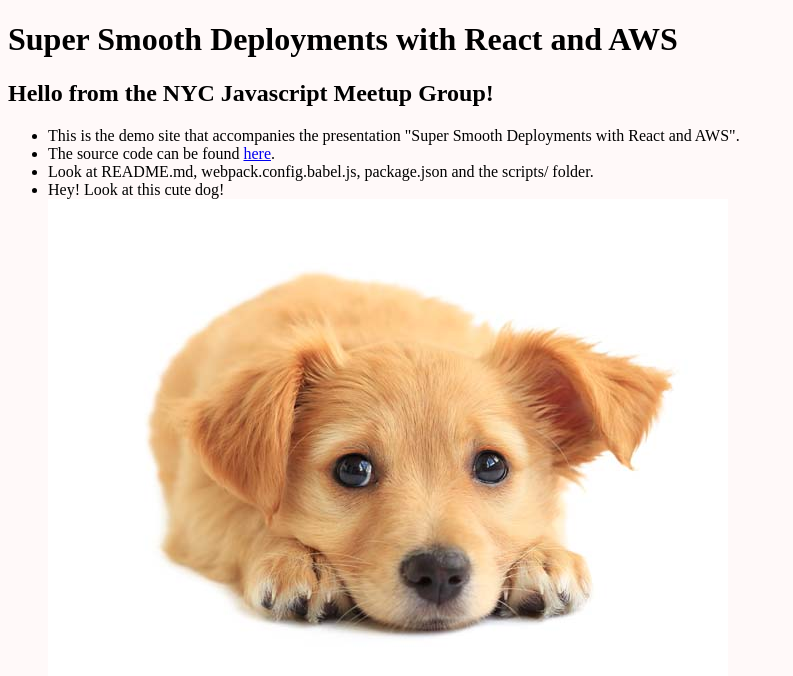
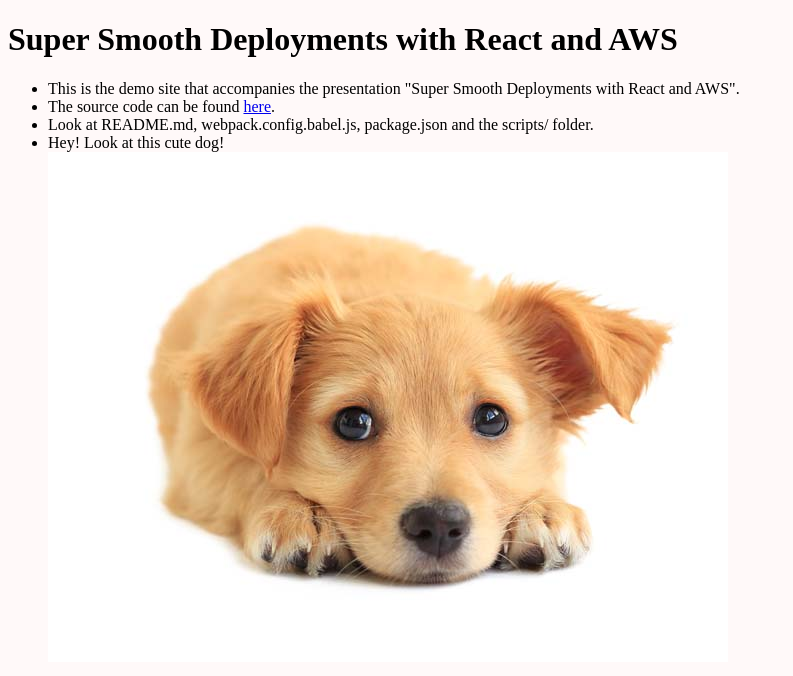
Before and after one commit to rbalicki2/react-aws-deployments, a React app: page / in a window 1280 px wide. Shown: the top 676 px of the page, without its empty margins (0-793 px from the left). Built offline with nearby package versions, Linux system fonts and the light colour scheme.

Commit message:
revert that change

```diff
--- a/src/MyOnlyComponent.jsx
+++ b/src/MyOnlyComponent.jsx
@@ -7,7 +7,6 @@ export default class MyOnlyComponent extends Component {
   render() {
     return (<div>
       <h1>Super Smooth Deployments with React and AWS</h1>
-      <h2>Hello from the NYC Javascript Meetup Group!</h2>
       <ul>
         <li>This is the demo site that accompanies the presentation "Super Smooth Deployments with React and AWS".</li>
         <li>
```
